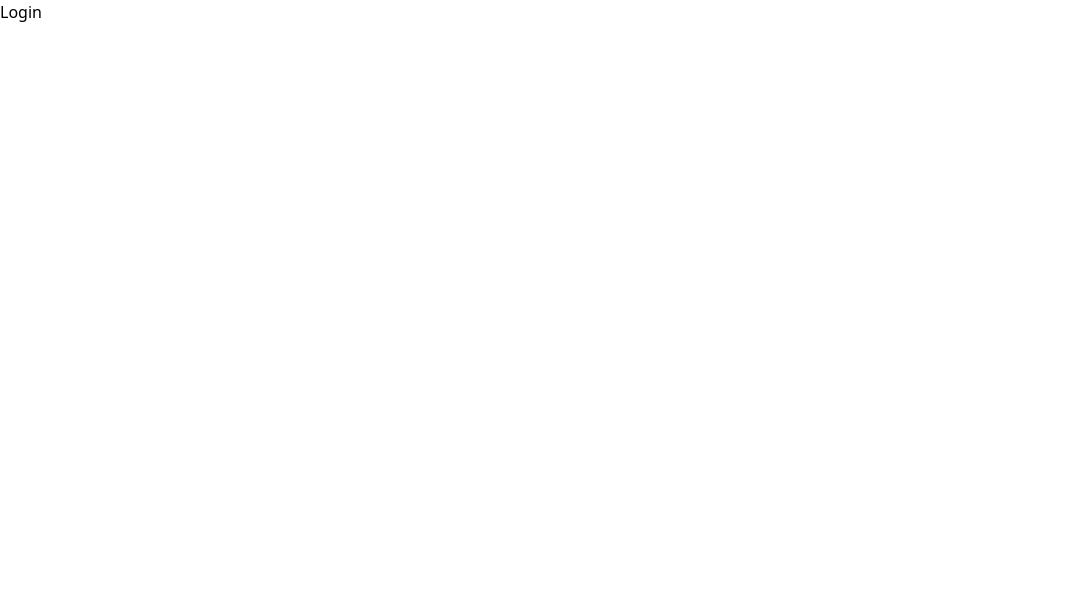
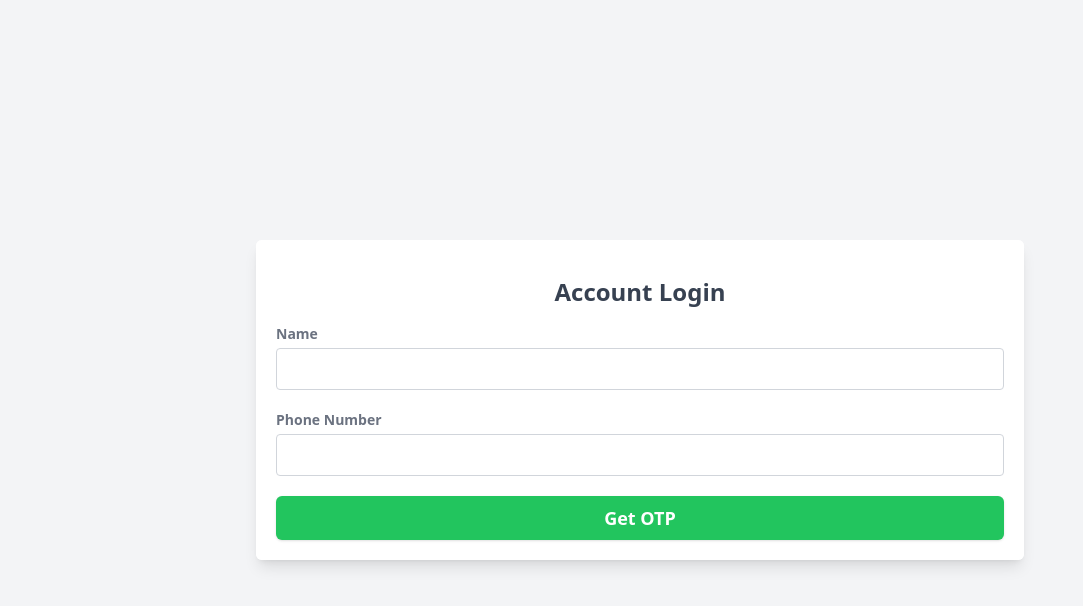
Before and after one commit to Ani-Bos/npk, a React (Create React App) app in the folder client/: page /login in a window 1280 px wide. Shown: the top 606 px of the page, without its empty margins (0-1083 px from the left). Built offline with nearby package versions, Linux system fonts and the light colour scheme; a web font is replaced by a local one.

Commit message:
Login added

```diff
--- a/client/src/components/Navbar.js
+++ b/client/src/components/Navbar.js
@@ -242,7 +242,7 @@ function Navbar() {
   return (
     <div>
 
-<nav class="bg-white dark:bg-white  w-full z-20 top-0 left-0 border-b border-gray-200 dark:border-gray-600">
+<nav class="bg-white dark:bg-white  w-full z-20 top-0 left-0 border-b border-gray-200 ">
   <div class="max-w-screen-xl flex flex-wrap items-center justify-between mx-auto p-4">
   <a href="https://flowbite.com/" class="flex items-center">
       <img src="https://flowbite.com/docs/images/logo.svg" class="h-8 mr-3" alt="Flowbite Logo"/>
--- a/client/src/pages/Login.js
+++ b/client/src/pages/Login.js
@@ -2,8 +2,147 @@ import React from 'react'
 
 function Login() {
   return (
-    <div>Login</div>
-  )
+    <div className="flex items-center min-h-screen  p-4 bg-gray-100 lg:justify-center">
+      <div className="flex flex-col w-full overflow-hidden bg-white rounded-md shadow-lg max md:flex-row md:flex-1 lg:max-w-screen-md">
+        {/* <div className="p-4 py-6 text-white bg-green-300 md:w-80 md:flex-shrink-0 md:flex md:flex-col md:items-center md:justify-evenly">
+          <div className="my-3 text-4xl font-bold tracking-wider text-center">
+            <a href="#">K-WD</a>
+          </div>
+          <p className="mt-6 font-normal text-center text-gray-300 md:mt-0">
+            With the power of K-WD, you can now focus only on functionaries for
+            your digital products, while leaving the UI design on us!
+          </p>
+          <p className="flex flex-col items-center justify-center mt-10 text-center">
+            <span>Don't have an account?</span>
+            <a href="#" className="underline">
+              Get Started!
+            </a>
+          </p>
+          <p className="mt-6 text-sm text-center text-gray-300">
+            Read our{" "}
+            <a href="#" className="underline">
+              terms
+            </a>{" "}
+            and{" "}
+            <a href="#" className="underline">
+              conditions
+            </a>
+          </p>
+        </div> */}
+        <div className="p-5 bg-white md:flex-1">
+          <h3 className="my-4 text-2xl text-center font-semibold text-gray-700">
+            Account Login
+          </h3>
+          <form action="#" className="flex flex-col space-y-5">
+            <div className="flex flex-col space-y-1">
+              <label
+                for="name"
+                className="text-sm font-semibold text-gray-500"
+              >
+                Name
+              </label>
+              <input
+                type="name"
+                id="name"
+                autofocus
+                className="px-4 py-2 transition duration-300 border border-gray-300 rounded focus:border-transparent focus:outline-none focus:ring-4 focus:ring-green-200"
+              />
+            </div>
+            <div className="flex flex-col space-y-1">
+              <div className="flex items-center justify-between">
+                <label
+                  for="number"
+                  className="text-sm font-semibold text-gray-500"
+                >
+                  Phone Number
+                </label>
+                {/* <a
+                  href="#"
+                  className="text-sm text-blue-600 hover:underline focus:text-blue-800"
+                >
+                  Forgot Password?
+                </a> */}
+              </div>
+              <input
+                type="number"
+                id="number"
+                className="px-4 py-2 transition duration-300 border border-gray-300 rounded focus:border-transparent focus:outline-none focus:ring-4 focus:ring-green-200"
+              />
+            </div>
+            {/* <div className="flex items-center space-x-2"> */}
+              {/* <input
+                type="checkbox"
+                id="remember"
+                className="w-4 h-4 transition duration-300 rounded focus:ring-2 focus:ring-offset-0 focus:outline-none focus:ring-blue-200"
+              />
+              <label
+                for="remember"
+                className="text-sm font-semibold text-gray-500"
+              >
+                Remember me
+              </label> */}
+            {/* </div> */}
+            <div>
+              <button
+                type="submit"
+                className="w-full px-4 py-2 text-lg font-semibold text-white transition-colors duration-300 bg-green-500 rounded-md shadow hover:bg-green-600 focus:outline-none focus:ring-green-200 focus:ring-4"
+              >
+                Get OTP
+              </button>
+            </div>
+            {/* <div className="flex flex-col space-y-5">
+              <span className="flex items-center justify-center space-x-2">
+                <span className="h-px bg-gray-400 w-14"></span>
+                <span className="font-normal text-gray-500">or login with</span>
+                <span className="h-px bg-gray-400 w-14"></span>
+              </span>
+              <div className="flex flex-col space-y-4">
+                <a
+                  href="#"
+                  className="flex items-center justify-center px-4 py-2 space-x-2 transition-colors duration-300 border border-gray-800 rounded-md group hover:bg-gray-800 focus:outline-none"
+                >
+                  <span>
+                    <svg
+                      className="w-5 h-5 text-gray-800 fill-current group-hover:text-white"
+                      viewBox="0 0 16 16"
+                      version="1.1"
+                      aria-hidden="true"
+                    >
+                      <path
+                        fill-rule="evenodd"
+                        d="M8 0C3.58 0 0 3.58 0 8c0 3.54 2.29 6.53 5.47 7.59.4.07.55-.17.55-.38 0-.19-.01-.82-.01-1.49-2.01.37-2.53-.49-2.69-.94-.09-.23-.48-.94-.82-1.13-.28-.15-.68-.52-.01-.53.63-.01 1.08.58 1.23.82.72 1.21 1.87.87 2.33.66.07-.52.28-.87.51-1.07-1.78-.2-3.64-.89-3.64-3.95 0-.87.31-1.59.82-2.15-.08-.2-.36-1.02.08-2.12 0 0 .67-.21 2.2.82.64-.18 1.32-.27 2-.27.68 0 1.36.09 2 .27 1.53-1.04 2.2-.82 2.2-.82.44 1.1.16 1.92.08 2.12.51.56.82 1.27.82 2.15 0 3.07-1.87 3.75-3.65 3.95.29.25.54.73.54 1.48 0 1.07-.01 1.93-.01 2.2 0 .21.15.46.55.38A8.013 8.013 0 0016 8c0-4.42-3.58-8-8-8z"
+                      ></path>
+                    </svg>
+                  </span>
+                  <span className="text-sm font-medium text-gray-800 group-hover:text-white">
+                    Github
+                  </span>
+                </a>
+                <a
+                  href="#"
+                  className="flex items-center justify-center px-4 py-2 space-x-2 transition-colors duration-300 border border-blue-500 rounded-md group hover:bg-blue-500 focus:outline-none"
+                >
+                  <span>
+                    <svg
+                      className="text-blue-500 group-hover:text-white"
+                      width="20"
+                      height="20"
+                      fill="currentColor"
+                    >
+                      <path d="M6.29 18.251c7.547 0 11.675-6.253 11.675-11.675 0-.178 0-.355-.012-.53A8.348 8.348 0 0020 3.92a8.19 8.19 0 01-2.357.646 4.118 4.118 0 001.804-2.27 8.224 8.224 0 01-2.605.996 4.107 4.107 0 00-6.993 3.743 11.65 11.65 0 01-8.457-4.287 4.106 4.106 0 001.27 5.477A4.073 4.073 0 01.8 7.713v.052a4.105 4.105 0 003.292 4.022 4.095 4.095 0 01-1.853.07 4.108 4.108 0 003.834 2.85A8.233 8.233 0 010 16.407a11.616 11.616 0 006.29 1.84"></path>
+                    </svg>
+                  </span>
+                  <span className="text-sm font-medium text-blue-500 group-hover:text-white">
+                    Twitter
+                  </span>
+                </a>
+              </div>
+            </div> */}
+          </form>
+        </div>
+      </div>
+    </div>
+  );
 }
 
 export default Login
```
